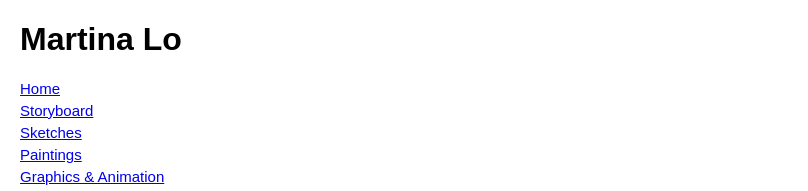
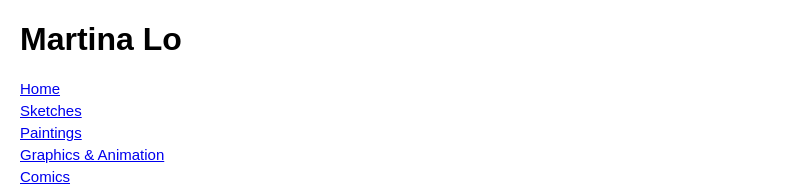
Before and after one commit to michaelaranda-web/martina-wordpress-react, a React (Create React App) app: page / in a window 1280 px wide. Shown: the top 191 px of the page, without its empty margins (0-808 px from the left). Built offline with nearby package versions, Linux system fonts and the light colour scheme; no server answers; a web font is replaced by a local one.

Commit message:
Remove storyboard link.

```diff
--- a/src/javascript/NavBar.jsx
+++ b/src/javascript/NavBar.jsx
@@ -10,9 +10,6 @@ class NavBar extends Component {
 
           <div className="nav-bar-link">
             <Link to="/">Home</Link>
-          </div>
-          <div className="nav-bar-link">
-            <Link to="/storyboard">Storyboard</Link>
           </div>
           <div className="nav-bar-link">
             <Link to="/sketches">Sketches</Link>
```
